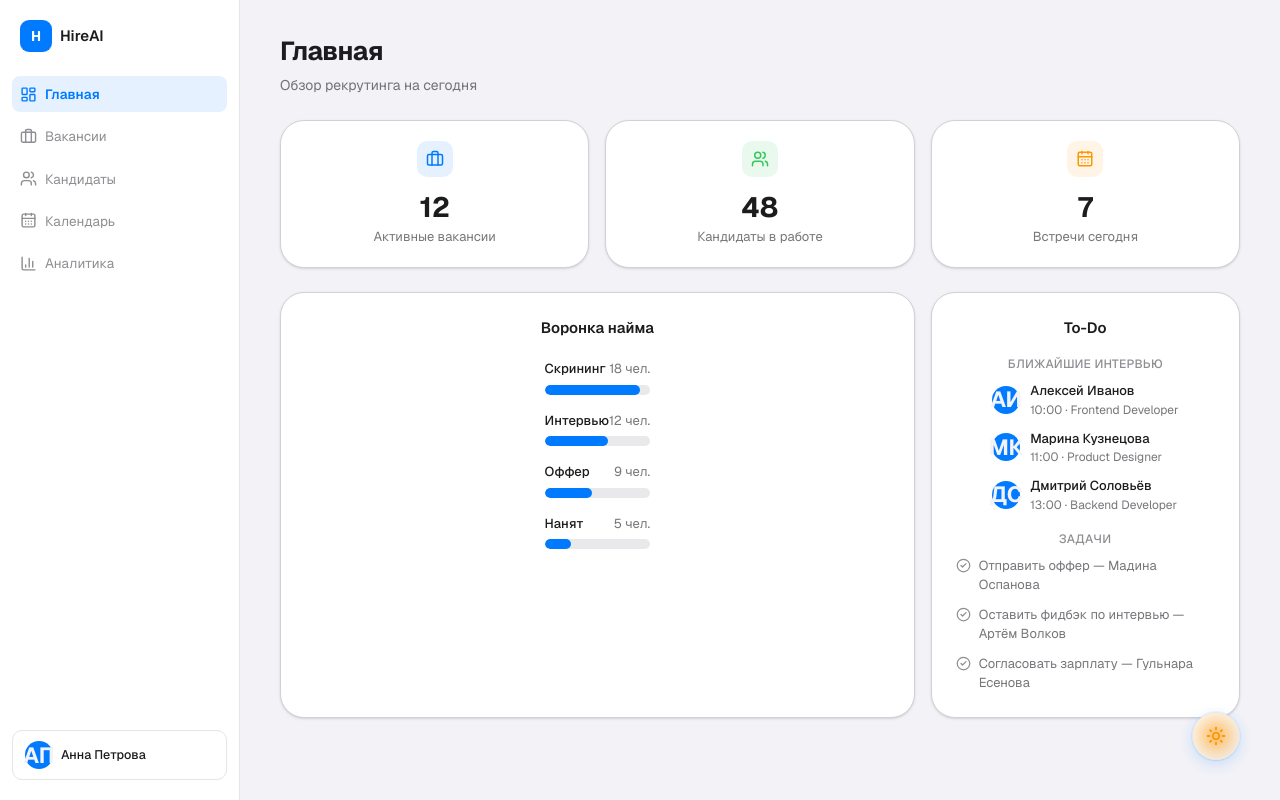
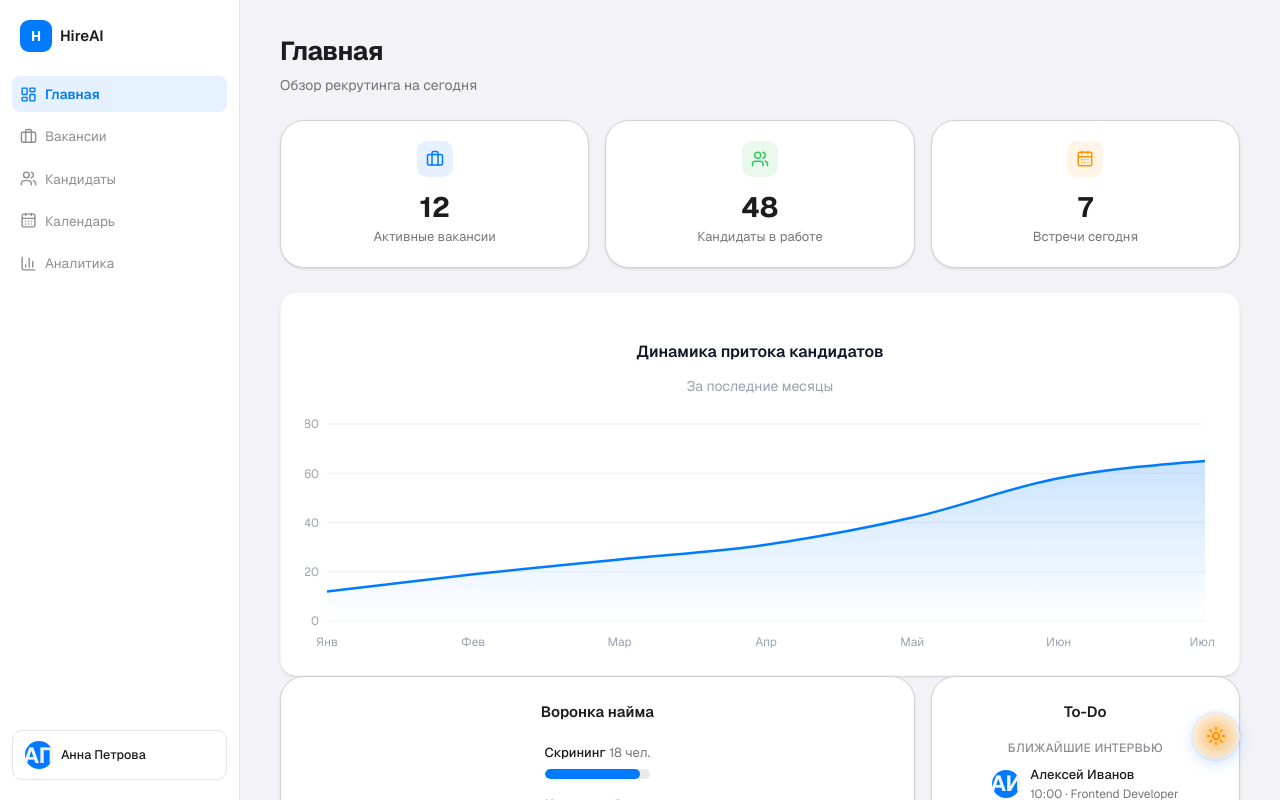
Before and after one commit to Cartnix/HireRank, a Next.js app in the folder frontend/: page /dashboard in a window 1280 px wide. Shown: the top 800 px of the page. Built offline with nearby package versions, Linux system fonts and the light colour scheme; no server answers.

Commit message:
Checkup before merging

```diff
--- a/frontend/package.json
+++ b/frontend/package.json
@@ -12,7 +12,6 @@
     "@hookform/resolvers": "^3.10.0",
     "@supabase/ssr": "^0.12.1",
     "@supabase/supabase-js": "^2.110.3",
-    "@tremor/react": "^3.18.7",
     "class-variance-authority": "^0.7.1",
     "clsx": "^2.1.1",
     "lucide-react": "^1.21.0",
@@ -23,6 +22,7 @@
     "react": "19.2.4",
     "react-dom": "19.2.4",
     "react-hook-form": "^7.54.2",
+    "recharts": "^3.10.1",
     "shadcn": "^4.11.0",
     "tailwind-merge": "^3.6.0",
     "tw-animate-css": "^1.4.0",
--- a/frontend/views/dashboard/ui/DashboardView.tsx
+++ b/frontend/views/dashboard/ui/DashboardView.tsx
@@ -5,6 +5,7 @@ import { StatsWidgets } from "@/widgets/dashboard-stats";
 import { HiringFunnel } from "@/widgets/hiring-panel";
 import { UpcomingPanel } from "@/widgets/upcoming-panel/ui/UpcomingPanel";
 import { SectionTitle } from "@/shared/ui/SectionTitle";
+import CandidateGrowChart from "@/widgets/candidates-grow/ui/CandidatesGrowChart";
 
 export type DashboardPageViewProps = {
   activeJobsCount: number;
@@ -19,7 +20,7 @@ export type DashboardPageViewProps = {
 
 export function DashboardPageView(props: DashboardPageViewProps) {
   return (
-   <div>
+    <div>
       <SectionTitle title="Главная" subtitle="Обзор рекрутинга на сегодня" />
 
       <StatsWidgets
@@ -27,6 +28,8 @@ export function DashboardPageView(props: DashboardPageViewProps) {
         inProgressCandidates={props.inProgressCandidates}
         todaysInterviewsCount={props.todaysInterviewsCount}
       />
+
+      <CandidateGrowChart />
 
       <div className="grid grid-cols-3 gap-4">
         <HiringFunnel
--- a/frontend/widgets/candidates-grow/model/chartData.ts
+++ b/frontend/widgets/candidates-grow/model/chartData.ts
@@ -1,4 +1,4 @@
-const chartdata = [
+export const chartdata = [
   { month: "Янв", Кандидаты: 12, Посещаемость: 145 },
   { month: "Фев", Кандидаты: 19, Посещаемость: 210 },
   { month: "Мар", Кандидаты: 25, Посещаемость: 280 },
--- a/frontend/widgets/candidates-grow/ui/CandidatesGrowChart.tsx
+++ b/frontend/widgets/candidates-grow/ui/CandidatesGrowChart.tsx
@@ -1,17 +1,68 @@
-import { Card, Title, LineChart } from "@tremor/react";
+"use client";
 
-export default function CandidateChart() {
+import { AreaChart, Area, XAxis, YAxis, CartesianGrid, Tooltip, ResponsiveContainer } from "recharts";
+import { chartdata } from "../model/chartData";
+import { Card } from "@/shared/ui/Card";
+
+const ACCENT = "#007aff";
+
+export default function CandidateGrowChart() {
   return (
-    <Card>
-      <Title>Динамика притока кандидатов</Title>
-      <LineChart
-        className="mt-6"
-        data={chartdata}
-        index="month"
-        categories={["Кандидаты", "Посещаемость"]}
-        colors={["blue", "emerald"]}
-        yAxisWidth={40}
-      />
+    <Card className="h-96 rounded-2xl border border-gray-100 p-6 shadow-sm">
+      <h3 className="text-base font-semibold text-gray-900">
+        Динамика притока кандидатов
+      </h3>
+      <p className="mb-4 text-sm text-gray-400">За последние месяцы</p>
+
+      <ResponsiveContainer width="100%" height="80%">
+        <AreaChart data={chartdata} margin={{ top: 10, right: 10, left: -10, bottom: 0 }}>
+          <defs>
+            <linearGradient id="candidateFill" x1="0" y1="0" x2="0" y2="1">
+              <stop offset="0%" stopColor={ACCENT} stopOpacity={0.35} />
+              <stop offset="100%" stopColor={ACCENT} stopOpacity={0} />
+            </linearGradient>
+          </defs>
+
+          <CartesianGrid vertical={false} stroke="#F1F1F4" />
+
+          <XAxis
+            dataKey="month"
+            axisLine={false}
+            tickLine={false}
+            tick={{ fill: "#9CA3AF", fontSize: 12 }}
+            dy={8}
+          />
+          <YAxis
+            axisLine={false}
+            tickLine={false}
+            tick={{ fill: "#9CA3AF", fontSize: 12 }}
+            width={32}
+          />
+
+          <Tooltip content={<CustomTooltip />} cursor={{ stroke: "#E5E7EB", strokeWidth: 1 }} />
+
+          <Area
+            type="monotone"
+            dataKey="Кандидаты"
+            stroke={ACCENT}
+            strokeWidth={2.5}
+            fill="url(#candidateFill)"
+            activeDot={{ r: 5, fill: ACCENT, stroke: "#fff", strokeWidth: 2 }}
+          />
+        </AreaChart>
+      </ResponsiveContainer>
     </Card>
   );
 }
+
+function CustomTooltip({ active, payload, label }: any) {
+  if (!active || !payload?.length) return null;
+  return (
+    <div className="rounded-xl border border-gray-100 bg-white px-3 py-2 shadow-lg">
+      <p className="text-xs font-medium text-gray-400">{label}</p>
+      <p className="text-sm font-semibold text-gray-900">
+        {payload[0].value} кандидатов
+      </p>
+    </div>
+  );
+}
```
Also changed, not shown: 1 other file (tests, documents, lock files or other folders).
